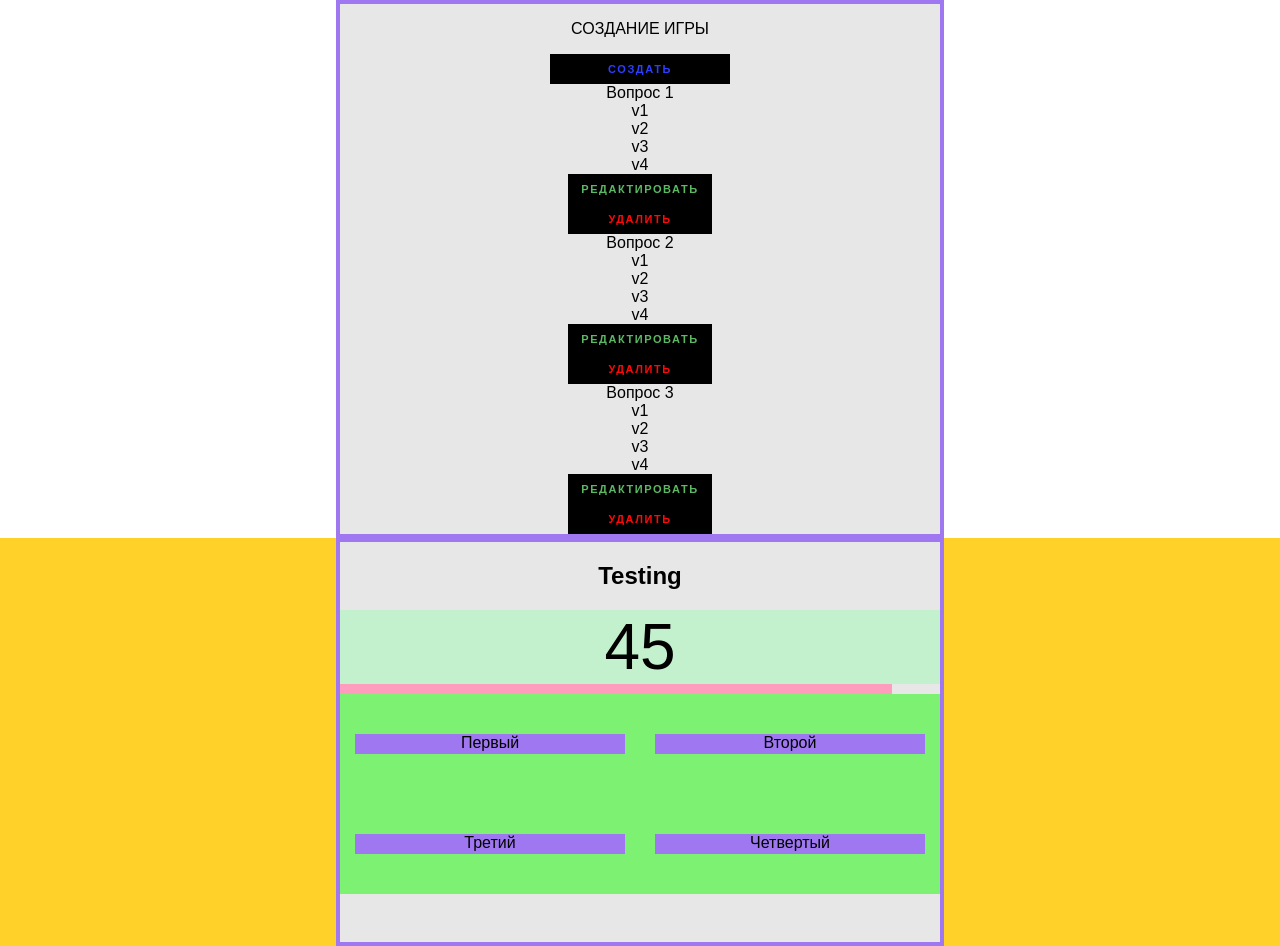
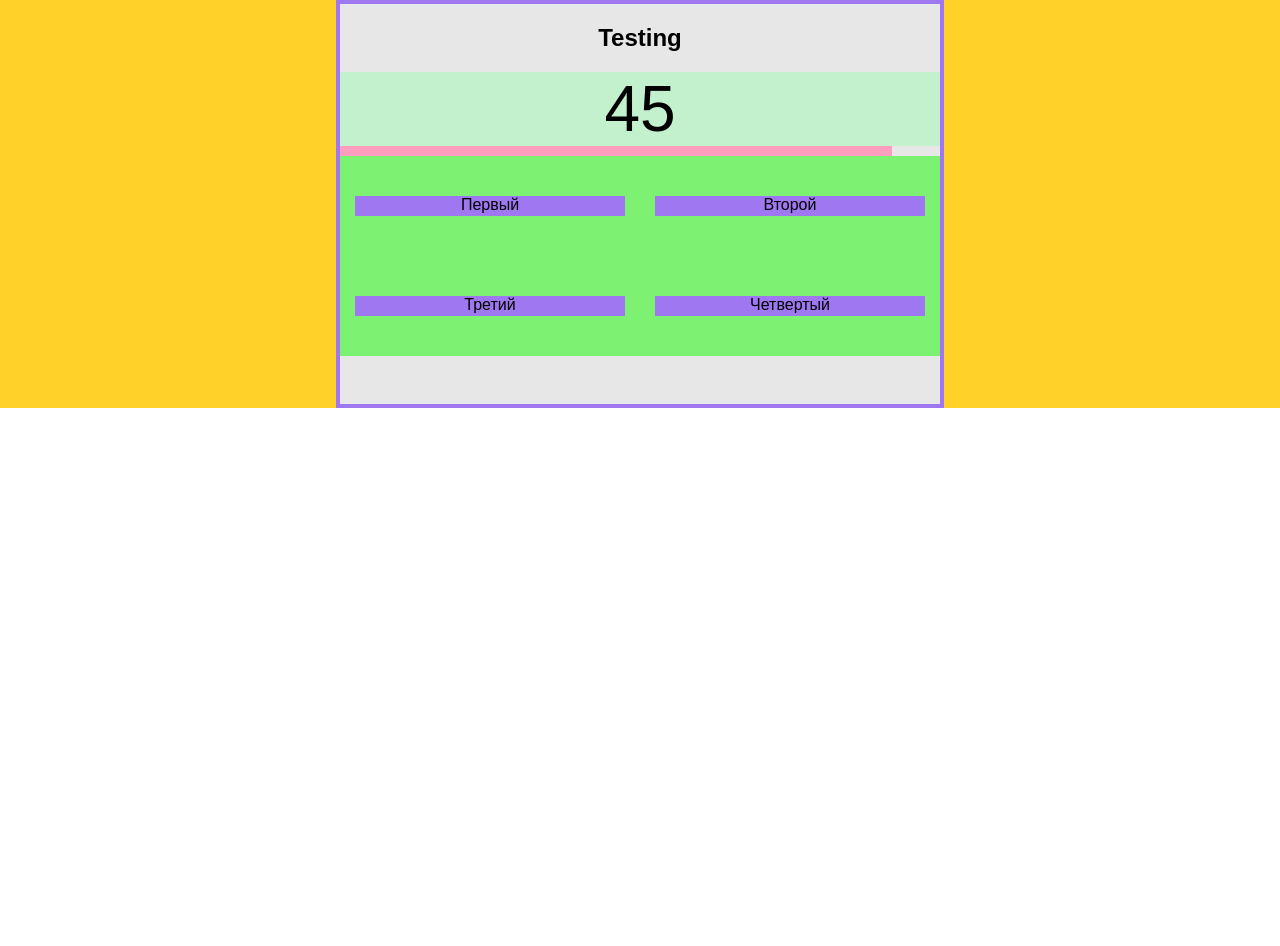
Before and after one commit to Kahoot-bootcamp4/kahootProject, a React (Create React App) app in the folder kahoot-project/: page / in a window 1280 px wide. After the commit the page ends 800 px from the top, so only its background shows below. Built offline with nearby package versions, Linux system fonts and the light colour scheme.

Commit message:
add router in app

```diff
--- a/kahoot-project/src/App.js
+++ b/kahoot-project/src/App.js
@@ -1,18 +1,29 @@
 import React, { Component } from 'react';
-
+import {BrowserRouter as Router, Route, Switch, Redirect} from 'react-router-dom';
 import './App.css';
 import Test from './test.js';
 
+import AdminCreateGame from './components/admin_create_game';
+import UserTestingPage from './components/users_testing_page';
 
 class App extends Component {
-  render() {
-    return (
-      <div className="App">
-        <Test/>
+    render() {
+        return (
+            <Router>
+                <div className="App">
+                    <Switch>
 
-      </div>
-    );
-  }
+                        <Route path='/create' component={AdminCreateGame} />
+                        <Route path='/' component={UserTestingPage} />
+
+
+                        {/*<Test/>*/}
+
+                    </Switch>
+                </div>
+            </Router>
+        )
+    }
 }
 
 export default App;
```
